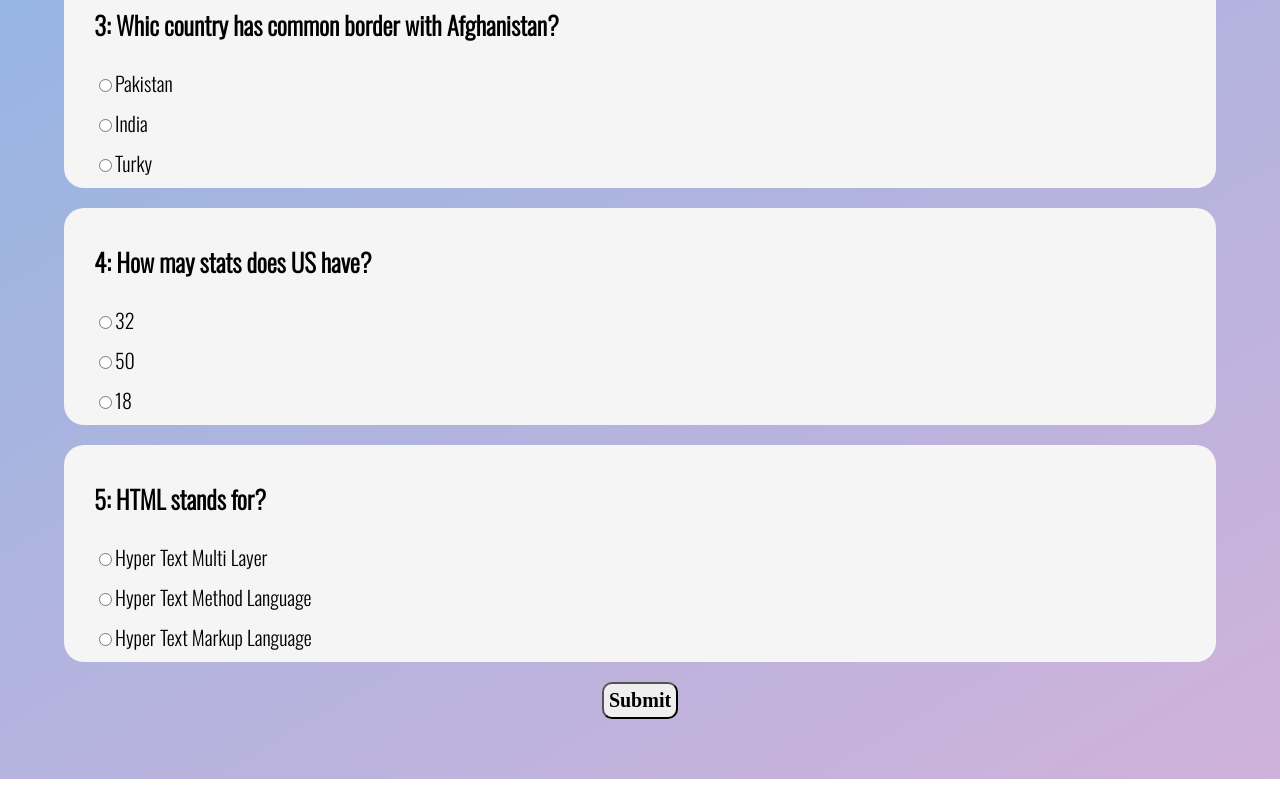
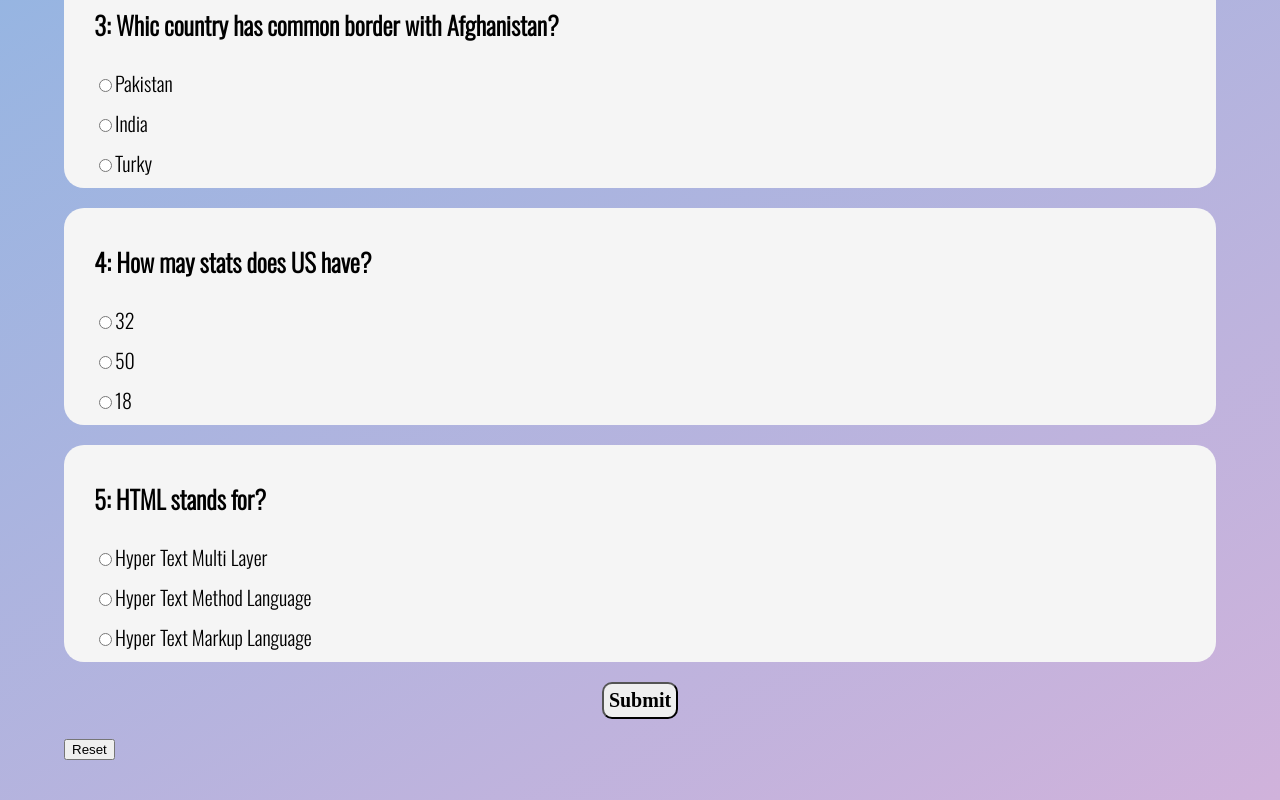
Before and after one commit to Najeeb-joya/JavaScript-Quiz-App, a plain HTML site: page index.html in a window 1280 px wide. Shown: the part 1008-1808 px from the top of the page. Before the commit the page ends 1787 px from the top, so only its background shows below. Drawn offline with nearby package versions, Linux system fonts and the light colour scheme.

Commit message:
Restet button added to the index file

```diff
--- a/index.html
+++ b/index.html
@@ -73,7 +73,7 @@
 
 
             <input type="submit" value="Submit" class="submit"/>
-
+            <input type="button" value="Reset" class ="reset">
             </form>
         </div>
     </div>
```
